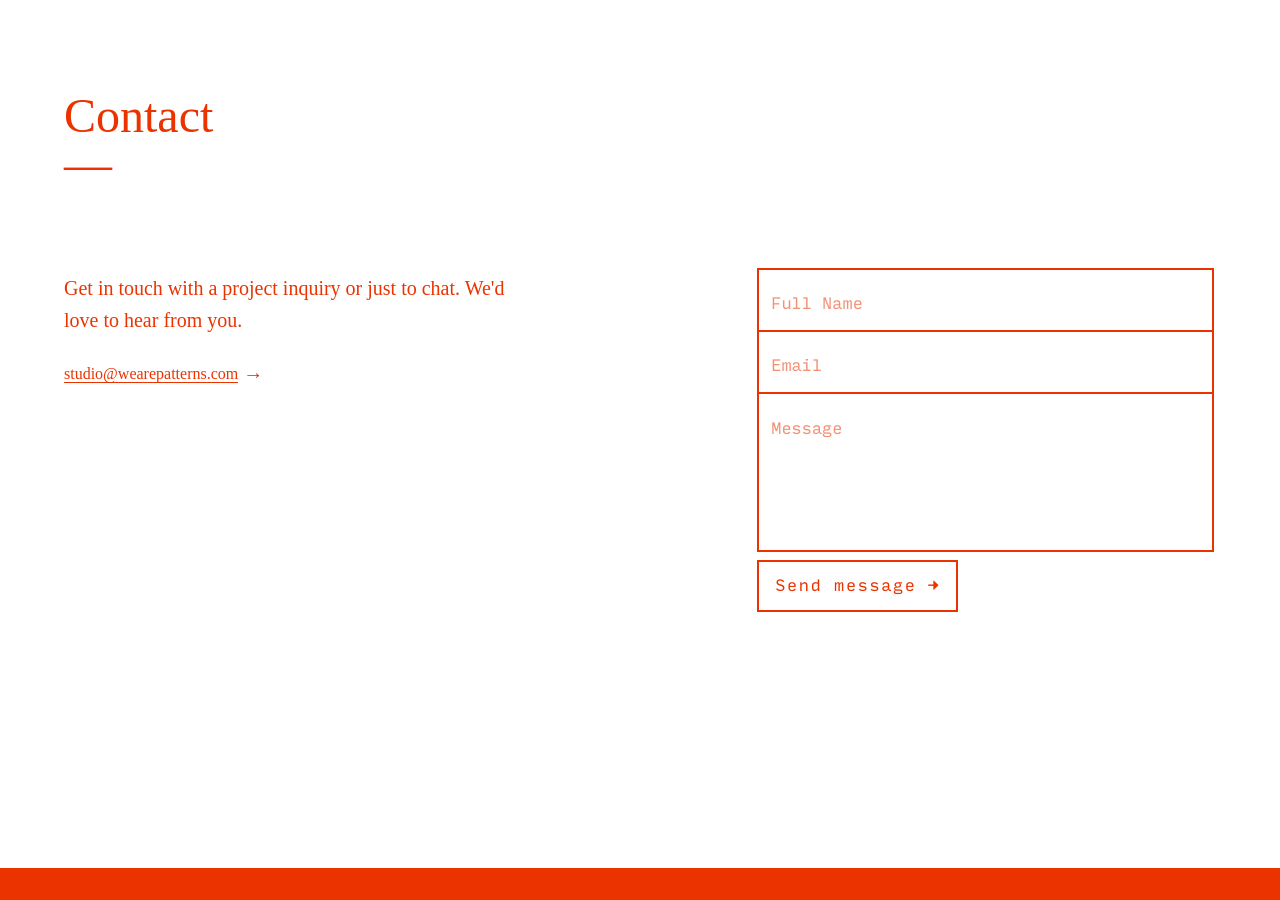
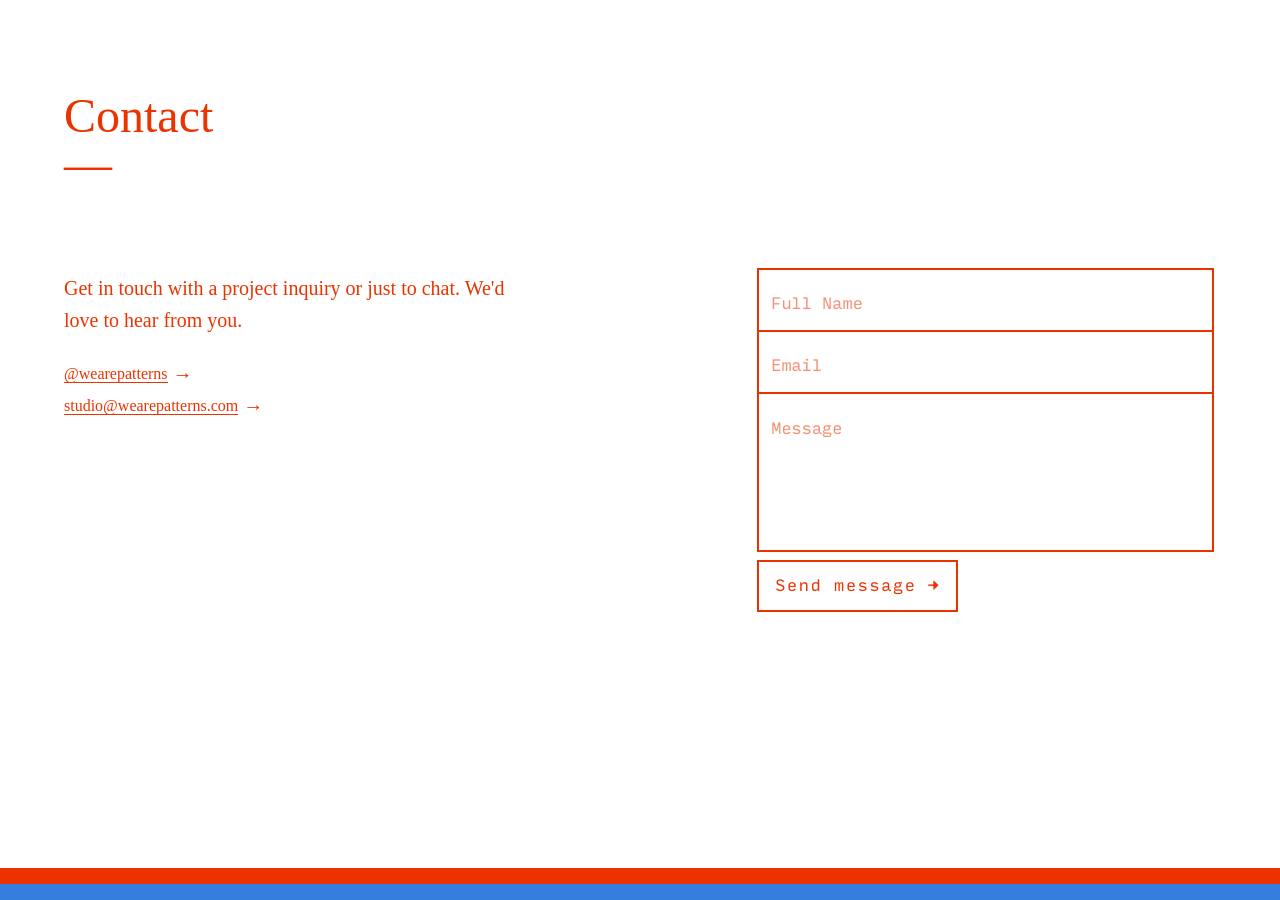
Before and after one commit to wearepatterns/wearepatterns.github.io, a Jekyll site: the page built from index.markdown, in a window 1280 px wide and 900 px high, scrolled down 2229 px. Built offline with Jekyll 4.4.1, drawn with Linux system fonts in a browser that asks for light colours.

Commit message:
Update new.html

```diff
--- a/_layouts/new.html
+++ b/_layouts/new.html
@@ -100,7 +100,8 @@
             <div class="flex-ns justify-between-ns" style="max-width:80rem;">
                 <div class="w-40-ns">
                     <p class="">Get in touch with a project inquiry or just to chat. We'd love to hear from you.</p>
-                    <p><a class="link bb newred f5 fw4" id="email" href="mailto:studio@wearepatterns.com">studio@wearepatterns.com</a> &#8594;</p>
+                    <p><a class="link bb newred f5 fw4" id="email" href="https:twitter.com/wearepatterns">@wearepatterns</a> &#8594;<br>
+<a class="link bb newred f5 fw4" id="email" href="mailto:studio@wearepatterns.com">studio@wearepatterns.com</a> &#8594;</p>
                 </div>
 
                 <form class="pt3 w-40-ns f5 input-mono" action="//formspree.io/tylernford@gmail.com" method="POST">
@@ -119,7 +120,7 @@
             </div>
         </section>
     </main>
-    <footer class="bg-newred white ph3 ph4-ns ph5-l pt4 f5 lh-copy input-mono">
+    <footer class="bg-newred white ph3 ph4-ns ph5-l pt3 f5 lh-copy input-mono">
         <!--<p>Made in Oklahoma / Built with Tachyons / Powered by Siteleaf</p>
         <p>Online: @wearepatterns</p>-->
     </footer>
```
